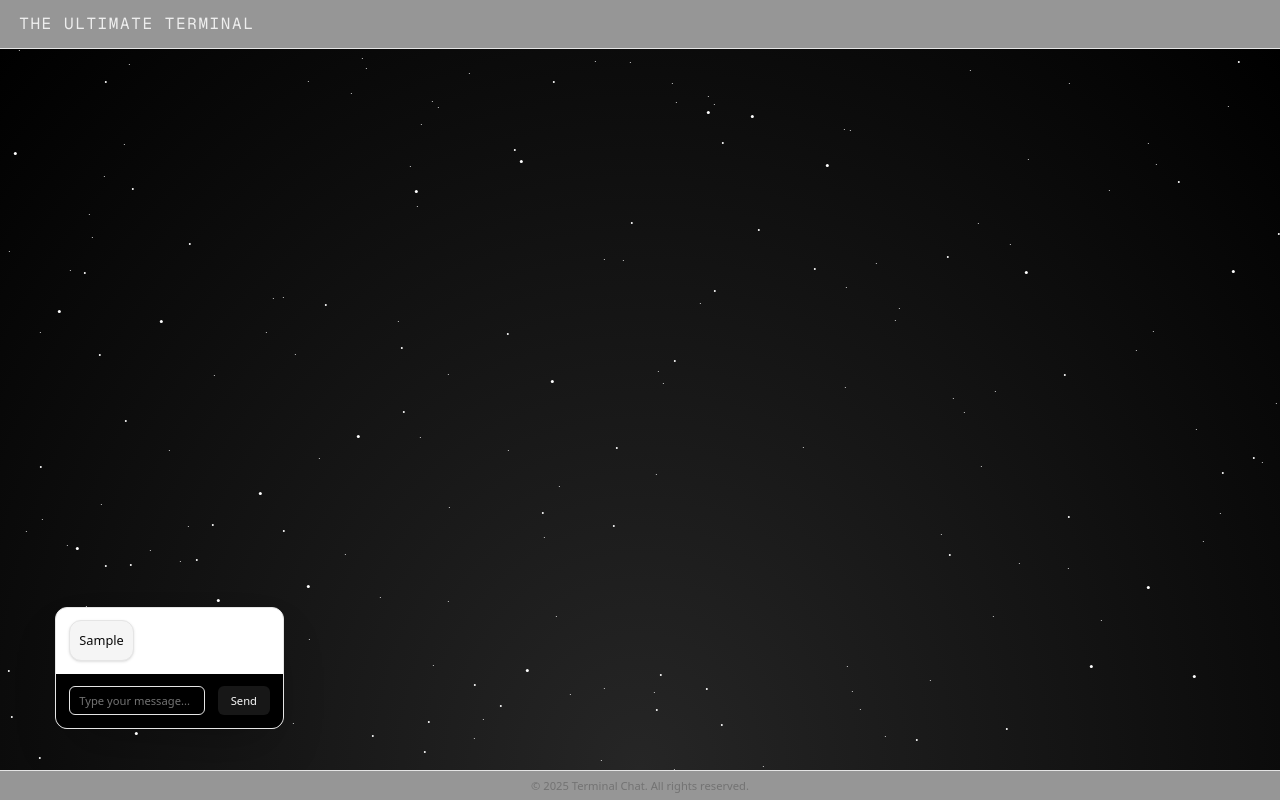
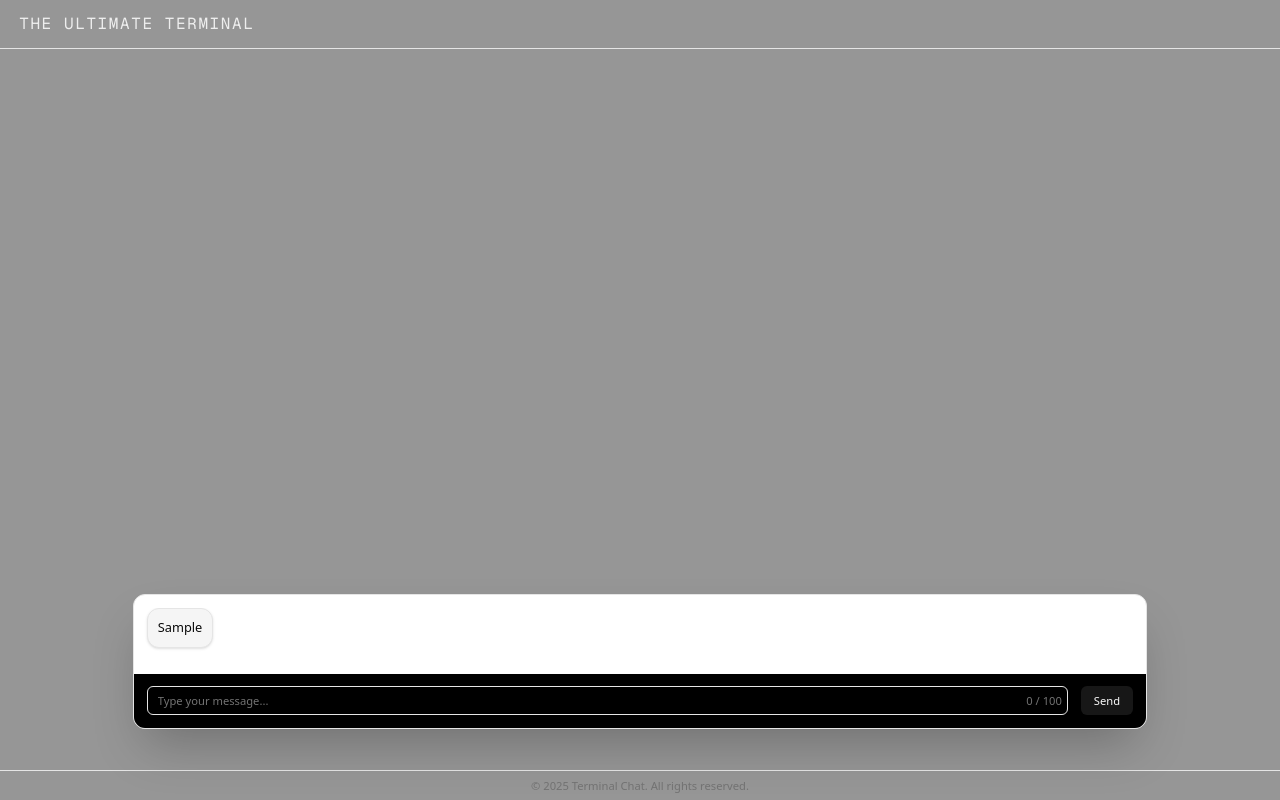
Before and after one commit to cybercivizen/cyberspace-forum, a Next.js app: page / in a window 1280 px wide. Both pictures are taken after typing "Sample" into the empty fields and a click on the button "Send". Built offline with nearby package versions, Linux system fonts and the light colour scheme; no server answers.

Commit message:
styling fixes

```diff
--- a/src/app/globals.css
+++ b/src/app/globals.css
@@ -122,3 +122,28 @@
     @apply text-[80%]; /* Arbitrary value: Scales base to 80% of default 16px */
   }
 }
+
+/* Custom scrollbar styles */
+.custom-scrollbar::-webkit-scrollbar {
+  width: 8px; /* Width of the scrollbar */
+}
+
+.custom-scrollbar::-webkit-scrollbar-track {
+  background: rgba(0, 0, 0, 0.1); /* Darker, semi-transparent track */
+  border-radius: 4px;
+}
+
+.custom-scrollbar::-webkit-scrollbar-thumb {
+  background: rgba(0, 0, 0, 0.3); /* Darker thumb with low opacity */
+  border-radius: 4px;
+}
+
+.custom-scrollbar::-webkit-scrollbar-thumb:hover {
+  background: rgba(0, 0, 0, 0.5); /* Slightly more opaque on hover */
+}
+
+/* Firefox */
+.custom-scrollbar {
+  scrollbar-width: thin; /* Thin scrollbar */
+  scrollbar-color: rgba(0, 0, 0, 0.3) rgba(0, 0, 0, 0.1); /* Thumb and track colors */
+}
--- a/src/app/layout.tsx
+++ b/src/app/layout.tsx
@@ -44,10 +44,8 @@ export default async function RootLayout({
         >
           <div className="flex flex-col h-screen">
             <NavBar email={email} />
-            <main className="flex-1 relative h-screen">
-              <StarsBackground pointerEvents={false} className="flex z-0">
-                {children}
-              </StarsBackground>
+            <main className="flex relative h-screen">
+              {children}
               <Toaster />
             </main>
             {/* Footer - appears on all pages */}
--- a/src/app/page.tsx
+++ b/src/app/page.tsx
@@ -2,7 +2,7 @@ import ChatBox from "@/src/components/home/chat-box";
 
 export default function Home() {
   return (
-    <div className="flex justify-center p-10 max-h-[89vh] items-end h-[89vh]">
+    <div className="flex justify-center p-10 max-h-[89vh] items-end w-full">
       <ChatBox />
     </div>
   );
--- a/src/components/home/chat-box.tsx
+++ b/src/components/home/chat-box.tsx
@@ -1,6 +1,6 @@
 "use client";
 
-import React, { useState } from "react";
+import { useEffect, useRef, useState } from "react";
 import { Button } from "../ui/button";
 import { Input } from "../ui/input";
 import { Card } from "../ui/card";
@@ -19,8 +19,12 @@ import {
 } from "../ui/alert-dialog";
 
 export default function ChatBox() {
+  const maxCharacters = 100;
+
   const [message, setMessage] = useState("");
   const [messages, setMessages] = useState<string[]>([]);
+
+  const messagesEndRef = useRef<HTMLDivElement>(null);
 
   const [isMsgHovered, setIsMsgHovered] = useState<number | null>(null);
   const [showOptions, setShowOptions] = useState<number | null>(null);
@@ -83,6 +87,10 @@ export default function ChatBox() {
     setOpenEditDialog(false);
   };
 
+  useEffect(() => {
+    messagesEndRef.current?.scrollIntoView({ behavior: "smooth" });
+  }, [messages]);
+
   return (
     <>
       <AlertDialog open={openEditDialog} onOpenChange={setOpenEditDialog}>
@@ -135,11 +143,11 @@ export default function ChatBox() {
           messages.length > 0 ? "pt-4" : ""
         } shadow-2xl`}
       >
-        <div className="flex flex-col gap-4 pr-4 pl-4">
+        <div className="flex flex-col gap-4 pr-4 pl-4 max-h-[70vh] overflow-y-auto custom-scrollbar">
           {messages.map((msg, index) => (
             <div
               key={index}
-              className="flex"
+              className="flex wrap-anywhere"
               onMouseEnter={() => setIsMsgHovered(index)}
               onMouseLeave={() => handleMsgHover()}
             >
@@ -181,6 +189,7 @@ export default function ChatBox() {
               )}
             </div>
           ))}
+          <div ref={messagesEndRef} />
         </div>
 
         <div
@@ -188,13 +197,32 @@ export default function ChatBox() {
             messages.length > 0 ? "mt-4" : ""
           } bg-black p-4 shadow-lg`}
         >
+          <div className="relative flex-1">
+            {" "}
+            {/* Wrapper for positioning */}
             <Input
               placeholder="Type your message..."
               value={message}
               onChange={(e) => setMessage(e.target.value)}
               onKeyDown={(e) => e.key === "Enter" && handleSend()}
+              className="pr-10" // Add padding-right to avoid overlap
             />
-          <Button onClick={() => handleSend()}>Send</Button>
+            <div
+              className={`absolute right-2 top-1/2 transform -translate-y-1/2 text-sm  ${
+                message.length >= maxCharacters
+                  ? "text-red-400"
+                  : "text-muted-foreground"
+              }`}
+            >
+              {message.length} / {maxCharacters}
+            </div>
+          </div>
+          <Button
+            onClick={() => handleSend()}
+            disabled={message.length > maxCharacters}
+          >
+            Send
+          </Button>
         </div>
       </Card>
     </>
--- a/src/proxy.ts
+++ b/src/proxy.ts
@@ -12,7 +12,7 @@ export async function proxy(request: NextRequest) {
 
   const cookie = (await cookies()).get("session")?.value;
   const session = await decrypt(cookie);
-  console.log("session", session);
+  // console.log("session", session);
 
   if (isProtectedRoute && !session?.email) {
     return NextResponse.redirect(new URL("/login", request.url));
```
Lines whose indentation alone changed are shown as unchanged.
